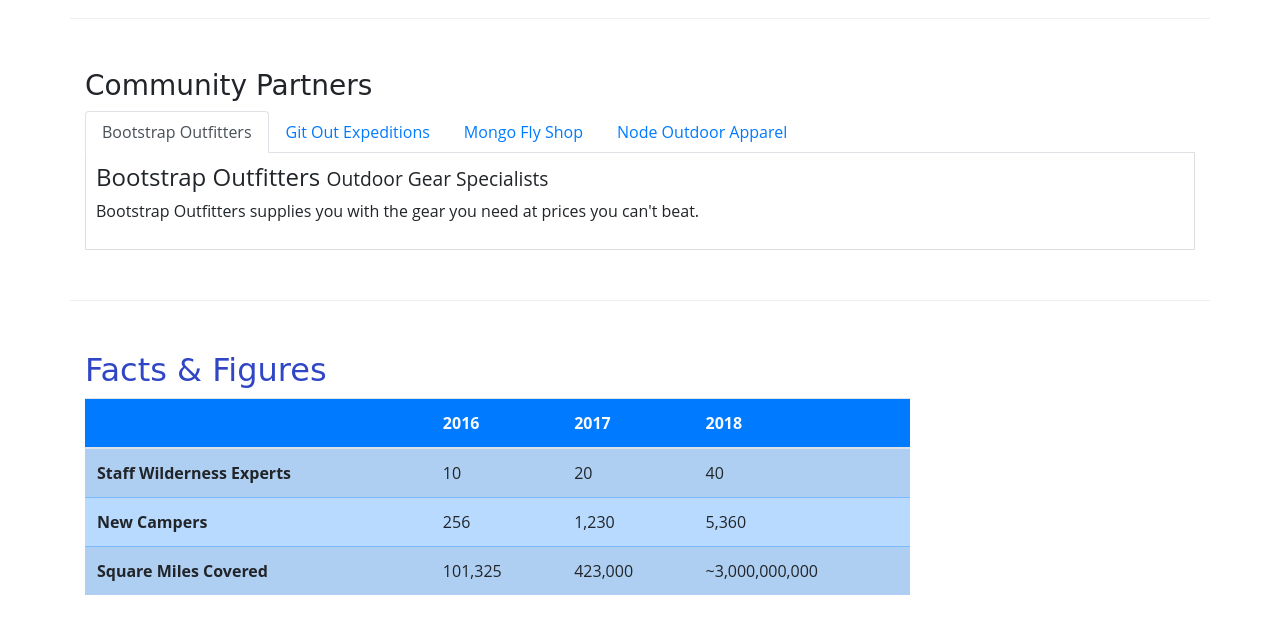
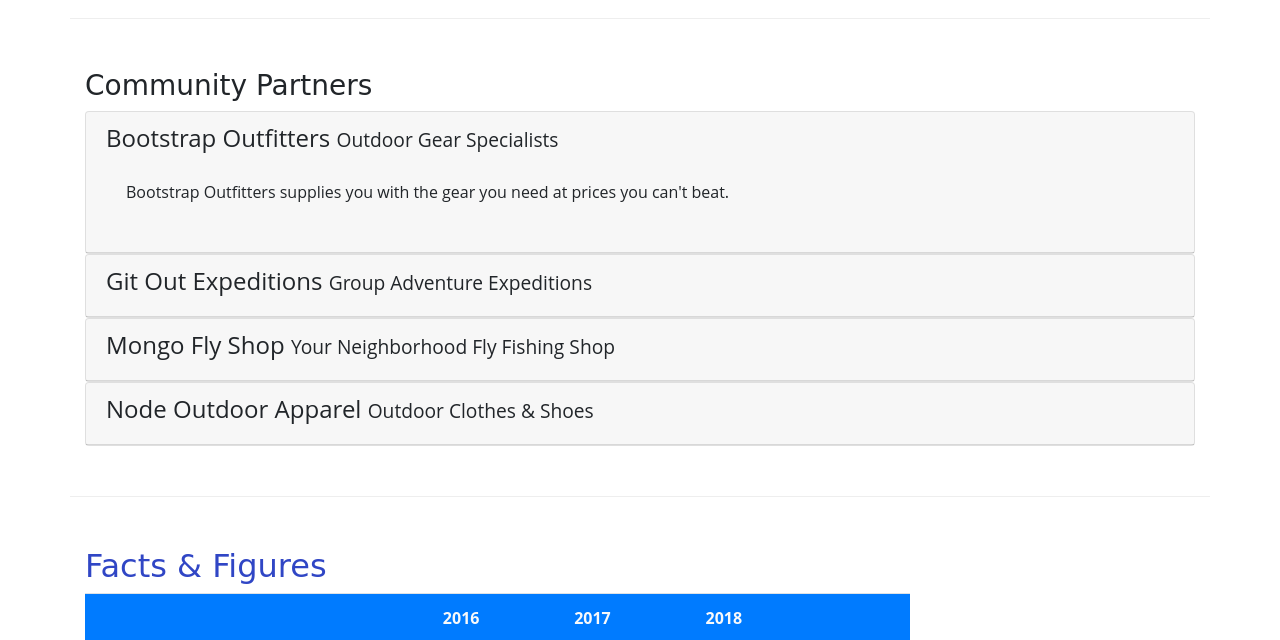
Before and after one commit to tidalwave2000/git-test, a website: page aboutus.html in a window 1280 px wide. Shown: the part 810-1450 px from the top of the page. Drawn offline with nearby package versions, Linux system fonts and the light colour scheme.

Commit message:
Accordion

```diff
--- a/aboutus.html
+++ b/aboutus.html
@@ -111,33 +111,71 @@
             <div class="row row-content">
                  <div class="col">
                     <h3>Community Partners</h3>
-                    <ul class="nav nav-tabs">
-                        <li class="nav-item"><a class="nav-link active" href="#bootstrap" role="tab" data-toggle="tab">Bootstrap Outfitters</a></li>
-                        <li class="nav-item"><a class="nav-link" href="#git" role="tab" data-toggle="tab">Git Out Expeditions</a></li>
-                        <li class="nav-item"><a class="nav-link" href="#mongo" role="tab" data-toggle="tab">Mongo Fly Shop</a></li>
-                        <li class="nav-item"><a class="nav-link" href="#node" role="tab"
-                        data-toggle="tab">Node Outdoor Apparel</a></li>
-                    </ul>
-                    <div class="tab-content">
-                        <div role="tabpanel" class="tab-pane fade show active" id="bootstrap">
-                            <h4>Bootstrap Outfitters <small>Outdoor Gear Specialists</small></h4>
-                            <p class="d-none d-sm-block">Bootstrap Outfitters supplies you with the gear you need at prices you can't beat.</p>
+
+                    <div id="accordian">
+                        <div class="card">
+                            <div role="tab" class="card-header">
+                                <h4>
+                                    <a data-toggle="collapse" data-target="#bootstrap">
+                                        Bootstrap Outfitters <small>Outdoor Gear Specialists</small>
+                                    </a>
+                                </h4>
+                                <div class="collapse show" id="bootstrap" data-parent="#accordian">
+                                    <div class="card-body">
+                                        <p class="d-none d-sm-block">Bootstrap Outfitters supplies you with the gear you need at prices you can't beat.</p>
+                                    </div>
+                                </div>
+                            </div>
                         </div>
-                        <div role="tabpanel" class="tab-pane fade" id="git">
-                            <h4>Git Out Expeditions <small>Group Adventure Expeditions</small></h4>
-                            <p class="d-none d-sm-block">Join Git Out Expeditions to explore new horizons with a group of other adventurers!</p>
+
+                        <div class="card">
+                            <div role="tab" class="card-header">
+                                <h4>
+                                    <a class="collapsed" data-toggle="collapse" data-target="#git">
+                                        Git Out Expeditions <small>Group Adventure Expeditions</small>
+                                    </a>
+                                </h4>
+                                <div class="collapse" id="git" data-parent="#accordion">
+                                    <div class="card-body">
+                                        <p class="d-none d-sm-block">Join Git Out Expeditions to explore new horizons with a group of other adventurers!</p>
+                                   </div>
+                                </div>
+                            </div>
                         </div>
-                        <div role="tabpanel" class="tab-pane fade" id="mongo">
-                            <h4>Mongo Fly Shop <small>Your Neighborhood Fly Fishing Shop.</small></h4>
-                            <p class="d-none d-sm-block">Need a new fishing pole, a tacklebox, or flies of all kinds? Stop by Mongo Fly Shop.</p>
+
+                        <div class="card">
+                            <div role="tab" class="card-header">
+                                <h4>
+                                    <a class="collapsed" data-toggle="collapse" data-target="#mongo">
+                                        Mongo Fly Shop <small>Your Neighborhood Fly Fishing Shop</small>
+                                    </a>
+                                </h4>
+                                <div class="collapse" id="mongo" data-parent="#accordion">
+                                    <div class="card-body">
+                                        <p class="d-none d-sm-block">Need a new fishing pole, a tacklebox, or flies of all kinds? Stop by Mongo Fly Shop.</p>
+                                    </div>
+                                </div>
+                            </div>
                         </div>
-                        <div role="tabpanel" class="tab-pane fade" id="node">
-                            <h4>Node Outdoor Apparel <small>Outdoor Clothes & Shoes</small></h4>
-                            <p class="d-none d-sm-block">From polar fleeces to swimsuits, hiking boots to waders, a visit to Node will be sure to get you covered.</p>
+
+                        <div class="card">
+                            <div role="tab" class="card-header">
+                                <h4>
+                                    <a class="collapsed" data-toggle="collapse" data-target="#node">
+                                        Node Outdoor Apparel <small>Outdoor Clothes & Shoes</small>
+                                    </a>
+                                </h4>
+                                <div class="collapse" id="node" data-parent="#accordion">
+                                    <div class="card-body">
+                                        <p class="d-none d-sm-block">From polar fleeces to swimsuits, hiking boots to waders, a visit to Node will be sure to get you covered.</p>
+                                    </div>
+                                </div>
+                            </div>
                         </div>
                     </div>
                 </div>
             </div>
+
         <div class="row row-content">
             <div class="col-sm-9">
                 <h2>Facts &amp; Figures</h2>
--- a/css/styles.css
+++ b/css/styles.css
@@ -38,8 +38,7 @@
 
 }
 
-.tab-content {
-    border: 1px solid #DDD;
-    border-top: none;
-    padding: 10px;
-}
+a, a:hover {
+    color: inherit;
+    text-decoration: none;
+  }
```
